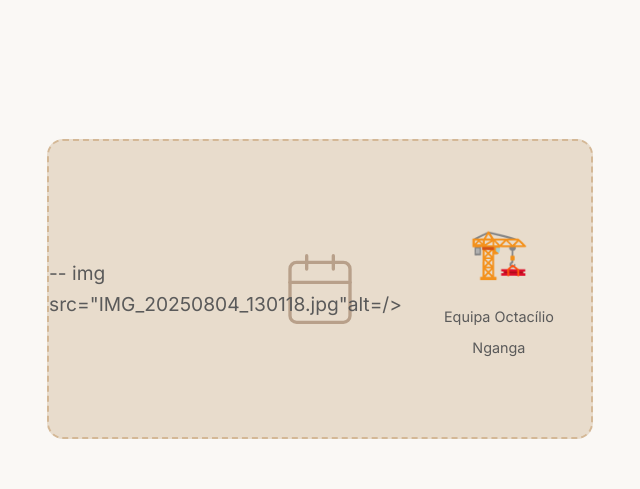
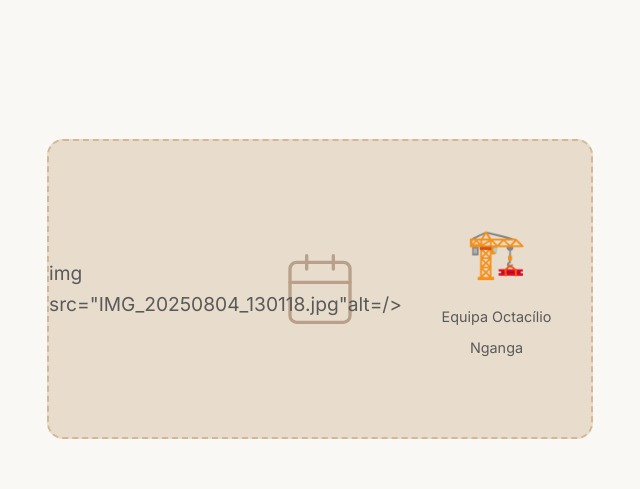
Before and after one commit to Octacilionganga/Mbanza-Nganga, a plain HTML site: page index.html in a window 1280 px wide. Shown: the part 840-1329 px from the top of the page, 623-1263 px from the left. Drawn offline with Linux system fonts and the light colour scheme.

Commit message:
Update index.html

```diff
--- a/index.html
+++ b/index.html
@@ -700,7 +700,7 @@
                     </p>
                 </div>
                 <div class="sobre-imagem">
-                    -- img src="IMG_20250804_130118.jpg"alt=/>
+                     img src="IMG_20250804_130118.jpg"alt=/>
                     <span style="text-align:center; padding: 20px;">
                         <span style="display:block; font-size:3rem; margin-bottom:8px;">🏗️</span>
                         <span style="font-size:0.9rem; color:#5a5a5a;">Equipa Octacílio Nganga</span>
```
